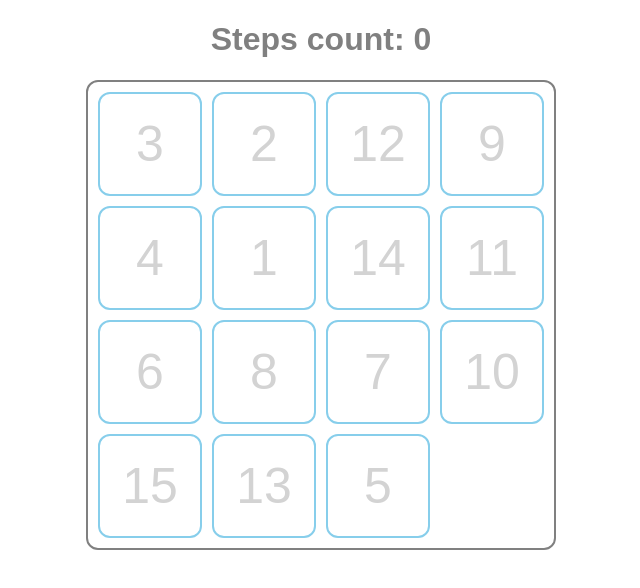
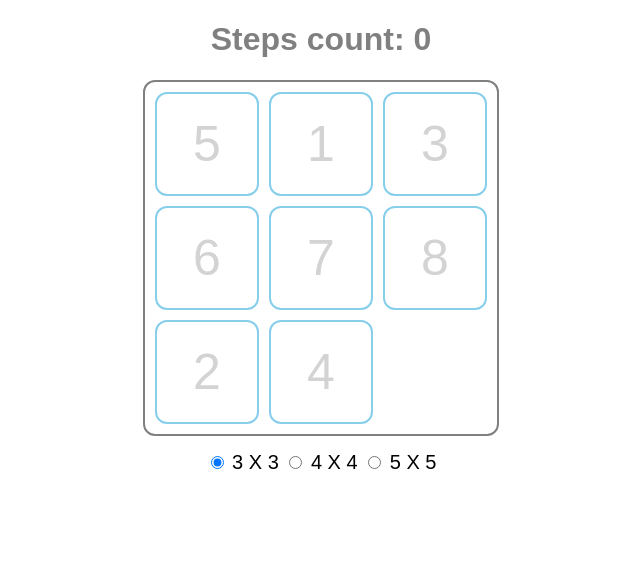
Before and after one commit to azatgt1996/puzzle15, a plain HTML site: page index.html in a window 1280 px wide. Shown: the whole page, without its empty margins (319-959 px from the left). Drawn offline with Linux system fonts and the light colour scheme.

Commit message:
random generate and mode ui

```diff
--- a/index.html
+++ b/index.html
@@ -39,30 +39,83 @@
       text-align: center;
       color: grey;
     }
+
+    .mode-container {
+      margin: 15px auto;
+      width: fit-content;
+      font-size: 20px;
+    }
   </style>
 </head>
 
 <body>
   <h1 id="steps">Steps count: 0</h1>
   <div class="container"></div>
+  <div class="mode-container">
+    <label>
+      <input type="radio" name="mode" value="x3" checked />
+      3 X 3
+    </label>
+    <label>
+      <input type="radio" name="mode" value="x4" />
+      4 X 4
+    </label>
+    <label>
+      <input type="radio" name="mode" value="x5" />
+      5 X 5
+    </label>
+  </div>
 
   <script>
     const $ = (s) => document.querySelector(s);
     const $$ = (s) => document.querySelectorAll(s);
 
     const container = $('.container')
-    const SIZE = 4
+    const SIZE = 3
+    const map = { ArrowUp: 2, ArrowRight: 3, ArrowDown: 0, ArrowLeft: 1 }
     let steps = 0
     let blocks4 = []
+    let isMoving = false
 
-    const matrix = [ //todo random initialize
-      ['b3', 'b2', 'b12', 'b9'],
-      ['b4', 'b1', 'b14', 'b11'],
-      ['b6', 'b8', 'b7', 'b10'],
-      ['b15', 'b13', 'b5', '.'],
-    ]
+    const matrix = generateRandom()
 
-    const createBlocks = () => {
+    createBlocks()
+    const blocks = $$('.block')
+    calc()
+
+    window.addEventListener('keydown', (e) => {
+      const bName = blocks4[map[e.key]]
+      if (bName) $('.' + bName).click()
+    })
+
+    $('.mode-container').addEventListener('change', (e) => {
+      console.log(e.target.value);
+    })
+
+    blocks.forEach(block => {
+      block.addEventListener('click', move)
+      block.addEventListener('dragend', move)
+    })
+
+
+    function generateRandom(size) {
+      const arr = ['.'], res = []
+      while (arr.length !== SIZE ** 2) {
+        const random = 'b' + (~~(Math.random() * (SIZE ** 2 - 1)) + 1)
+        if (!arr.includes(random)) arr.push(random)
+      }
+
+      for (let i = 0; i < SIZE; i++) {
+        const temp = []
+        for (let j = 0; j < SIZE; j++)
+          temp.push(arr.pop())
+        res.push(temp)
+      }
+
+      return res
+    }
+
+    function createBlocks() {
       for (let i = 1; i < SIZE ** 2; i++) {
         const block = document.createElement('div')
         const blockName = 'b' + i
@@ -74,13 +127,13 @@
       container.append(document.createElement('nav'))
     }
 
-    const getPos = (val) => {
+    function getPos(val) {
       for (let i = 0; i < SIZE; i++)
         for (let j = 0; j < SIZE; j++)
           if (matrix[i][j] === val) return [i, j]
     }
 
-    const calc = () => {
+    function calc() {
       blocks.forEach(block => {
         block.classList.remove('draggable')
         block.setAttribute('draggable', false)
@@ -103,12 +156,7 @@
       })
     }
 
-    createBlocks()
-    const blocks = $$('.block')
-    calc()
-
-    let isMoving = false
-    const move = (e) => {
+    function move(e) {
       if (isMoving || !e.srcElement.classList.contains('draggable')) return
 
       isMoving = true
@@ -125,17 +173,6 @@
       calc()
       isMoving = false
     }
-
-    const map = { ArrowUp: 2, ArrowRight: 3, ArrowDown: 0, ArrowLeft: 1 }
-    window.addEventListener('keydown', (e) => {
-      const bName = blocks4[map[e.key]]
-      if (bName) $('.' + bName).click()
-    })
-
-    blocks.forEach(block => {
-      block.addEventListener('click', move)
-      block.addEventListener('dragend', move)
-    })
   </script>
 </body>
 
```
